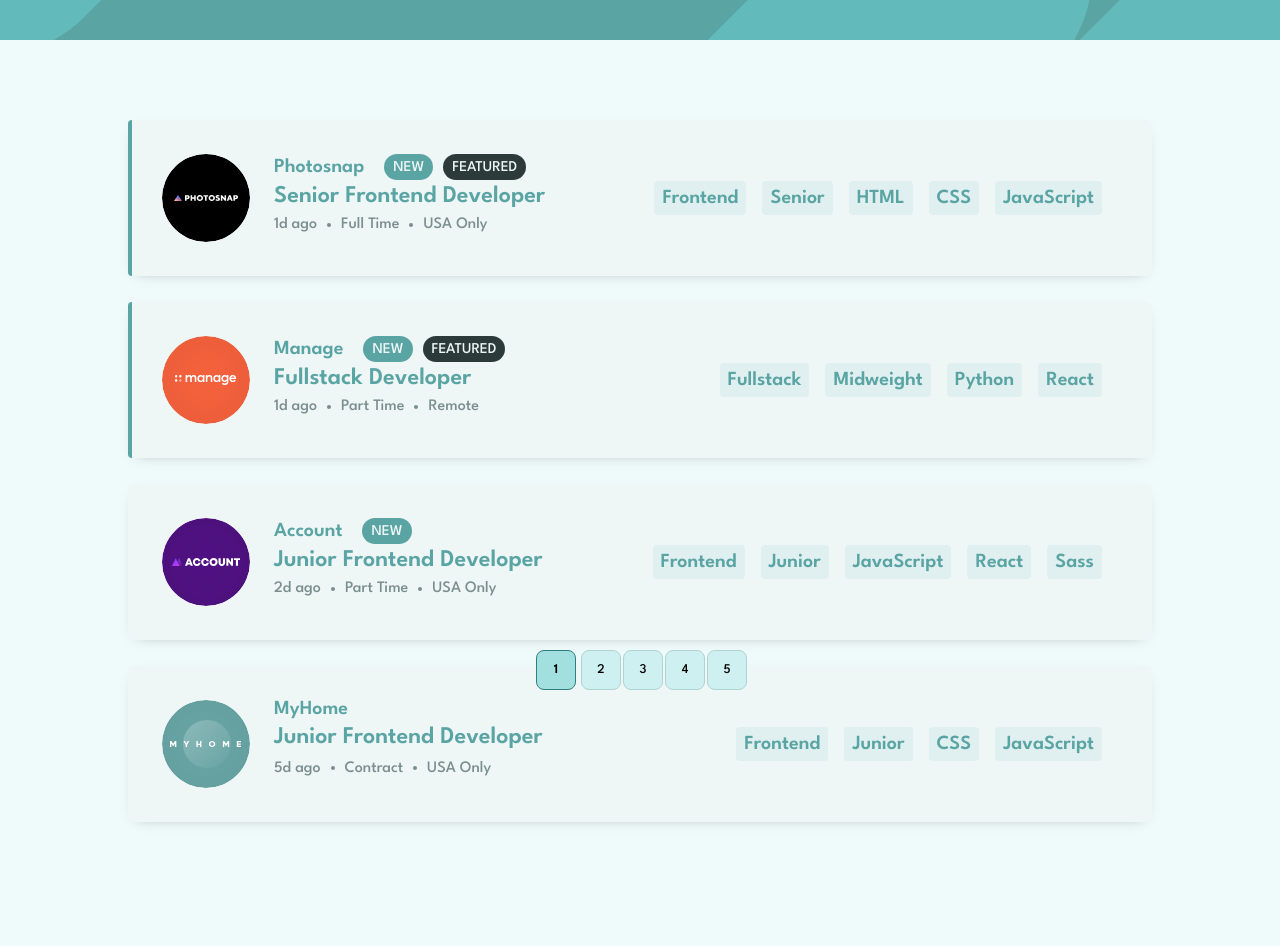
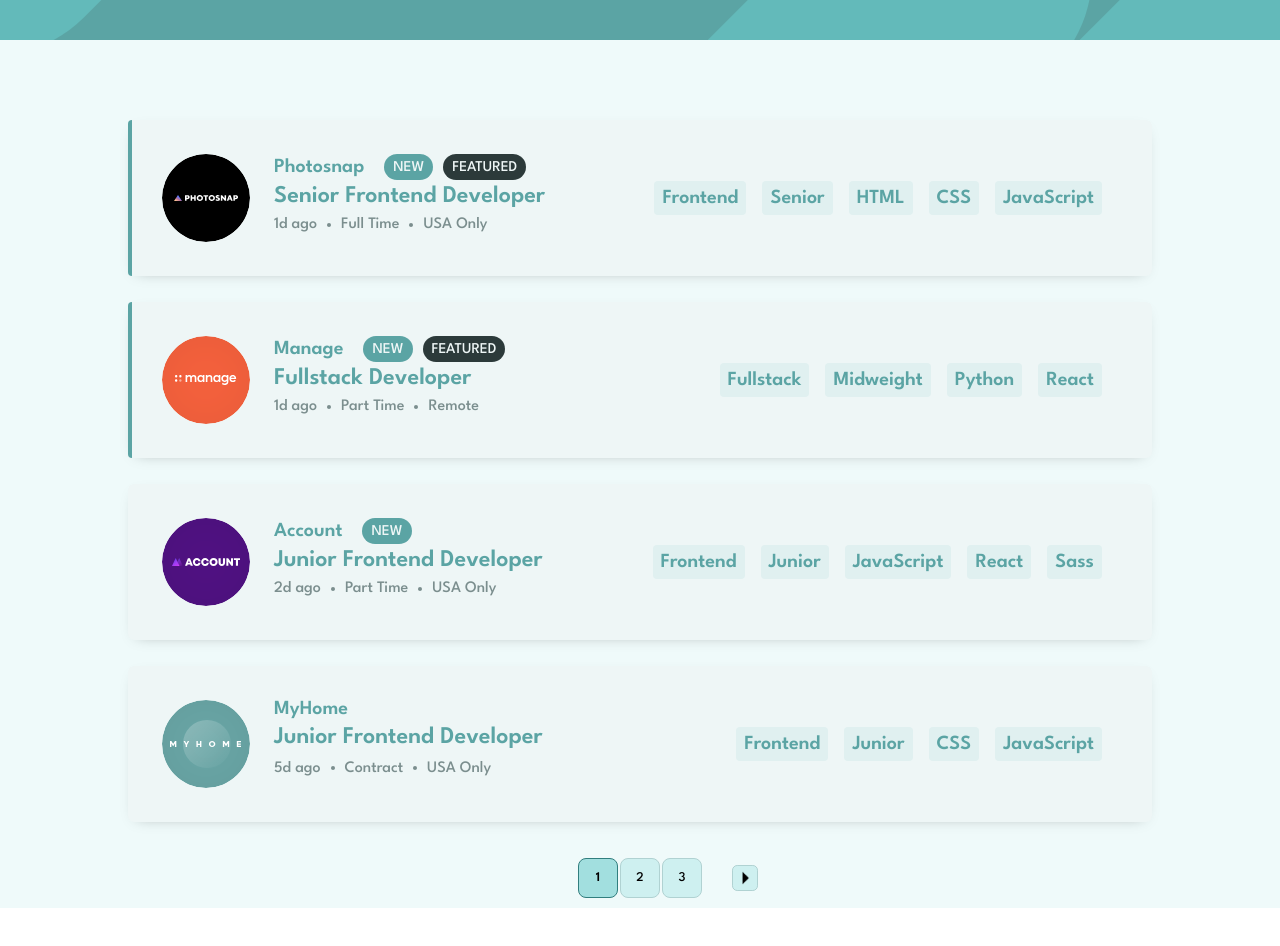
Before and after one commit to w1that/job-listing, a React (Create React App) app: page / in a window 1280 px wide. Shown: the part 100-1046 px from the top of the page. After the commit the page ends 1008 px from the top, so only its background shows below. Built offline with nearby package versions, Linux system fonts and the light colour scheme.

Commit message:
Upgrade pagination component 🆙

```diff
--- a/src/components/Pagination.jsx
+++ b/src/components/Pagination.jsx
@@ -1,24 +1,29 @@
 import React, { useEffect, useState } from "react";
 import styles from "../styles/Pagination.module.css";
 import data from "./data.json";
+import left from "../assets/menu-left.png";
+import right from "../assets/menu-right.png";
 
 function Pagination({ setSelectedPage, selectedPage }) {
   const [pages, setPages] = useState([]);
   const howManyJobsAtPage = 4;
+  //first 4 elements
+  const [paginationPart, setPaginationPart] = useState({ from: 0, to: 3 });
 
   useEffect(() => {
-    for (let i = 0; i < data.length / howManyJobsAtPage; i++) {
+    if (pages.length === 0) {
+      for (let i = 0; i < data.length / howManyJobsAtPage; i++) {
         setPages((prev) => [...prev, i]);
+      }
     }
   }, []);
 
-  useEffect(() => {
-    console.log('useeffect')
-  }, [])
+  console.log(paginationPart, pages);
 
   return (
     <div className={styles.container}>
-      {pages.map((p) => {
+
+      {pages.slice(paginationPart.from, paginationPart.to).map((p) => {
         return (
           <PaginationElement
             id={p}
@@ -27,13 +32,27 @@ function Pagination({ setSelectedPage, selectedPage }) {
           />
         );
       })}
+
+{paginationPart.from > 0 && (
+        <LessElement
+          paginationPart={paginationPart}
+          setPaginationPart={setPaginationPart}
+          setSelectedPage={setSelectedPage}
+        />
+      )}
+
+      {paginationPart.to < pages.length && (
+        <MoreElement
+          paginationPart={paginationPart}
+          setPaginationPart={setPaginationPart}
+          setSelectedPage={setSelectedPage}
+        />
+      )}
     </div>
   );
 }
 
 function PaginationElement({ id, selectedPage, setSelectedPage }) {
-
-
   return (
     <button
       onClick={() => setSelectedPage(id)}
@@ -48,4 +67,38 @@ function PaginationElement({ id, selectedPage, setSelectedPage }) {
   );
 }
 
+function MoreElement({ setPaginationPart, paginationPart, setSelectedPage }) {
+  function handleLoadMorePage() {
+    const newPart = {
+      from: paginationPart.from + 1,
+      to: paginationPart.to + 1,
+    };
+    setPaginationPart(newPart);
+    setSelectedPage((prev) => prev + 1);
+  }
+
+  return (
+    <button onClick={() => handleLoadMorePage()} className={styles.moreButton}>
+      <img src={right} width={30} alt={"right arrow"} />
+    </button>
+  );
+}
+
+function LessElement({ setPaginationPart, paginationPart, setSelectedPage }) {
+  function handleLoadLessPage() {
+    const newPart = {
+      from: paginationPart.from - 1,
+      to: paginationPart.to - 1,
+    };
+    setPaginationPart(newPart);
+    setSelectedPage((prev) => prev - 1);
+  }
+
+  return (
+    <button onClick={() => handleLoadLessPage()} className={styles.lessButton}>
+      <img src={left} width={30} alt={"left arrow"} />
+    </button>
+  );
+}
+
 export default Pagination;
--- a/src/components/data.json
+++ b/src/components/data.json
@@ -298,5 +298,19 @@
     "location": "Worldwide",
     "languages": ["JavaScript"],
     "tools": ["React", "Sass"]
+  },{
+    "id": 14,
+    "company": "MyHome",
+    "logo": "./images/d.png",
+    "new": false,
+    "featured": false,
+    "position": "Junior Frontend Developer",
+    "role": "Frontend",
+    "level": "Junior",
+    "postedAt": "5d ago",
+    "contract": "Contract",
+    "location": "USA Only",
+    "languages": ["CSS", "JavaScript"],
+    "tools": []
   }
 ]
--- a/src/styles/JobList.module.css
+++ b/src/styles/JobList.module.css
@@ -2,7 +2,6 @@
   width: 100%;
   height: 100%;
   margin-top: 80px;
-  margin-bottom: 10em;
 }
 
 .notFoundContainer{
--- a/src/styles/Pagination.module.css
+++ b/src/styles/Pagination.module.css
@@ -1,9 +1,9 @@
 .container{
     margin-bottom: 0px;
-    position: fixed;
     bottom: 0px;
     width: 100%;
     display: flex;
+    align-items: center;
     justify-content: center;
 }
 
@@ -25,7 +25,83 @@
     background-color: #a2dfdf;
     font-weight: 600;
     border-radius: 20%;
-    margin: 10px 4px;
+    margin: 10px 1px;
     transition: 200ms;
     cursor: pointer;
 }
+
+.moreButton{
+    width: 26px;
+    height: 26px;
+    border: 1px solid #b0d2d2;
+    background-color: #CEF0F0;
+    border-radius: 20%;
+    margin: 10px 10px;
+    font-weight: 700;
+    transition: 200ms;
+    cursor: pointer;
+    display: flex;
+    align-items: center;
+    justify-content: center;
+    position: absolute;
+    right:40%;
+}
+
+
+.lessButton{
+    width: 26px;
+    height: 26px;
+    border: 1px solid #b0d2d2;
+    background-color: #CEF0F0;
+    border-radius: 20%;
+    margin: 10px 10px;
+    font-weight: 700;
+    transition: 200ms;
+    cursor: pointer;
+    display: flex;
+    align-items: center;
+    justify-content: center;
+    position: absolute;
+    left: 40%;
+}
+
+@media screen and (max-width: 1240px) {
+    .moreButton{
+        right: 34%;
+    }
+
+    .lessButton{
+        left:34%;
+    }
+}
+
+@media screen and (max-width: 777px) {
+    .moreButton{
+        right: 24%;
+    }
+
+    .lessButton{
+        left:24%;
+    }
+}
+
+@media screen and (max-width: 500px) {
+    .moreButton{
+        right: 20%;
+    }
+
+    .lessButton{
+        left:20%;
+    }
+}
+
+
+@media screen and (max-width: 340px) {
+    .moreButton{
+        right: 10%;
+    }
+
+    .lessButton{
+        left:10%;
+    }
+}
```
Also changed, not shown: src/assets/menu-left.png (added), src/assets/menu-right.png (added).
